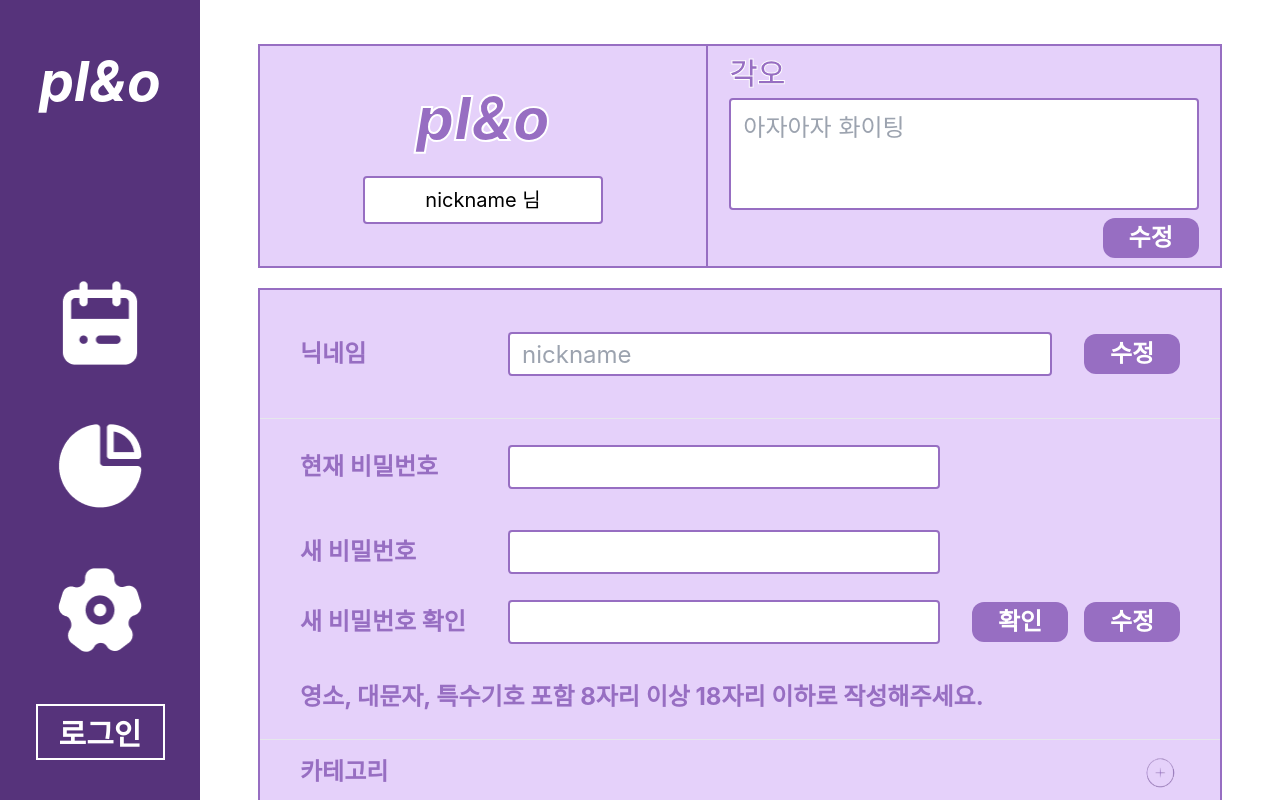
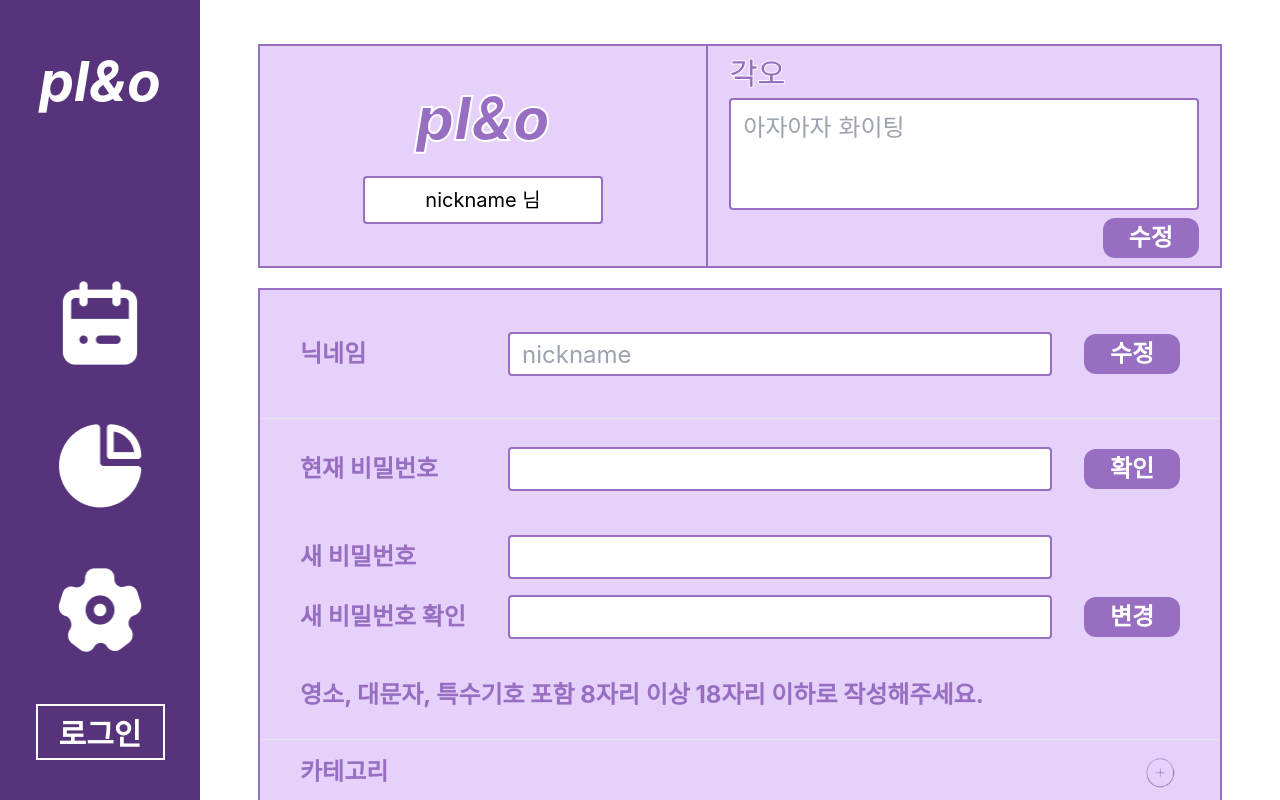
Before and after one commit to pl-o-plando/plo_web, a React (Create React App) app: page /setting in a window 1280 px wide. Shown: the top 800 px of the page. Built offline with nearby package versions, Linux system fonts and the light colour scheme.

Commit message:
[design] 유효성 검사 추가 - 수정필요

```diff
--- a/package.json
+++ b/package.json
@@ -8,6 +8,7 @@
     "@testing-library/user-event": "^13.5.0",
     "react": "^18.2.0",
     "react-dom": "^18.2.0",
+    "react-hook-form": "^7.51.0",
     "react-redux": "^9.1.0",
     "react-router-dom": "^6.22.1",
     "react-scripts": "^5.0.1",
--- a/src/App.css
+++ b/src/App.css
@@ -8,7 +8,7 @@
 .content {
   margin-left: 200px;
   flex-grow: 1;
-  height: 100vh;
+  /* height: 100vh; */
   display: flex;
   justify-content: center;
 }
--- a/src/pages/Setting.js
+++ b/src/pages/Setting.js
@@ -1,7 +1,30 @@
 import React, { useState} from 'react';
 import plus from "../assets/btn_plus.png";
+import { useForm } from "react-hook-form";
 
 const Setting = () => {
+  const [newPassword, setNewPassword] = useState('');
+  const [confirmNewPassword, setConfirmNewPassword] = useState('');
+
+  const {
+    register,
+    handleSubmit,
+    watch,
+    formState: { errors },
+  } = useForm();
+
+  const onSubmit = (data) => {
+    console.log(data);
+  };
+
+  const handleEditPassword = () => {
+    // 새 비밀번호와 새 비밀번호 확인 값 비교
+    if (newPassword !== confirmNewPassword) {
+      alert("비밀번호가 일치하지 않습니다.");
+      return;
+    }
+  };
+
   // 닉네임, 각오
   const [nickname, setNickname] = useState('nickname');
   const [newNickname, setNewNickname] = useState('');
@@ -98,22 +121,24 @@ const Setting = () => {
         <div className='h-[20rem] flex flex-col justify-evenly'>
           <div className='flex items-center w-11/12 mb-4 mx-auto'>
             <p className='flex grow'>현재 비밀번호</p>
-            <input type='password' className='outline-none text-black pl-3 h-11 w-[27rem] font-normal border-[#976EC2] border-2 rounded grow-2'/>
-            <div className='ml-8 w-[6rem] h-10 '></div>
-            <div className='ml-4 w-[6rem] h-10 '></div>
+            <input type='password' className='outline-none text-black pl-3 h-11 w-[34rem] font-normal border-[#976EC2] border-2 rounded grow-2'/>
+            <div className='ml-8 bg-[#976EC2] w-[6rem] h-10 text-white rounded-xl flex justify-center items-center text-2xl font-bold'>확인</div>
           </div>
-          <div className='flex items-center w-11/12 my-0 mx-auto'>
-            <p className='flex grow'>새 비밀번호</p>
-            <input type='password' className='outline-none text-black pl-3 h-11 w-[27rem] font-normal border-[#976EC2] border-2 rounded grow-2'/>
-            <div className='ml-8 w-[6rem] h-10 '></div>
-            <div className='ml-4 w-[6rem] h-10 '></div>
+          <form onSubmit={handleSubmit(onSubmit)}>
+            <div className='flex items-center w-11/12 mb-4 mx-auto'>
+              <p className='flex grow'>새 비밀번호</p>
+              <input type='password' className='outline-none text-black pl-3 h-11 w-[34rem] font-normal border-[#976EC2] border-2 rounded grow-2' {...register("newPassword", { required: "비밀번호를 입력하세요." })}/>
+              <div className='ml-8 w-[6rem] h-10 '></div>
+            </div>
+            <div className='flex items-center w-11/12 mb-3 mx-auto'>
+              <p className='flex grow'>새 비밀번호 확인</p>
+              <input type='password' className='outline-none text-black pl-3 h-11 w-[34rem] font-normal border-[#976EC2] border-2 rounded grow-2' {...register("confirmNewPassword", { required: "비밀번호를 입력하세요.", validate:(value)=>value===watch("newPassword")||"비밀번호가 일치하지 않습니다.", })}/>
+              <div className='ml-8 bg-[#976EC2] w-[6rem] h-10 text-white rounded-xl flex justify-center items-center text-2xl font-bold'>변경</div>
+            </div>
+            <div className="error-message">
+            {errors.newPassword && errors.setNewPassword.message}
           </div>
-          <div className='flex items-center w-11/12 mb-3 mx-auto'>
-            <p className='flex grow'>새 비밀번호 확인</p>
-            <input type='password' className='outline-none text-black pl-3 h-11 w-[27rem] font-normal border-[#976EC2] border-2 rounded grow-2'/>
-            <div className='ml-8 bg-[#976EC2] w-[6rem] h-10 text-white rounded-xl flex justify-center items-center text-2xl font-bold'>확인</div>
-            <div className='ml-4 bg-[#976EC2] w-[6rem] h-10 text-white rounded-xl flex justify-center items-center text-2xl font-bold'>수정</div>
-          </div>
+          </form>
           <p className='w-11/12 my-0 mx-auto'>영소, 대문자, 특수기호 포함 8자리 이상 18자리 이하로 작성해주세요.</p>
         </div>
         <hr/>
```
Also changed, not shown: 1 other file (tests, documents, lock files or other folders).
